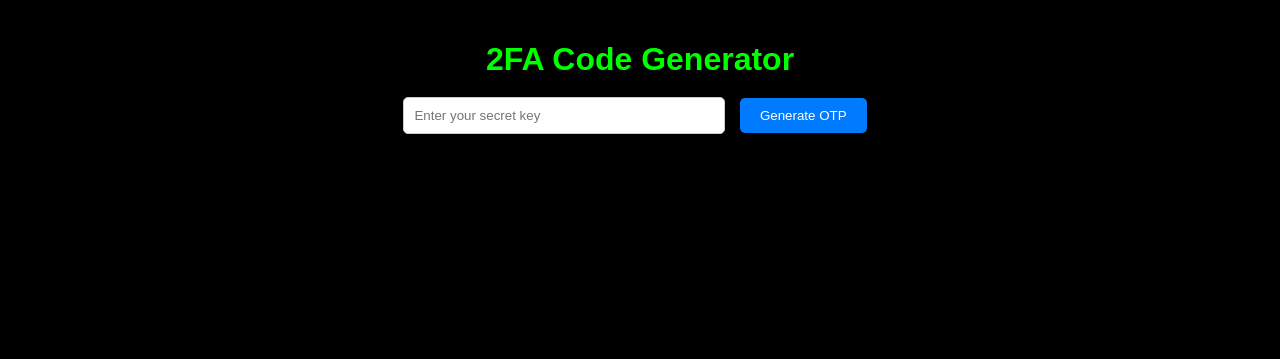
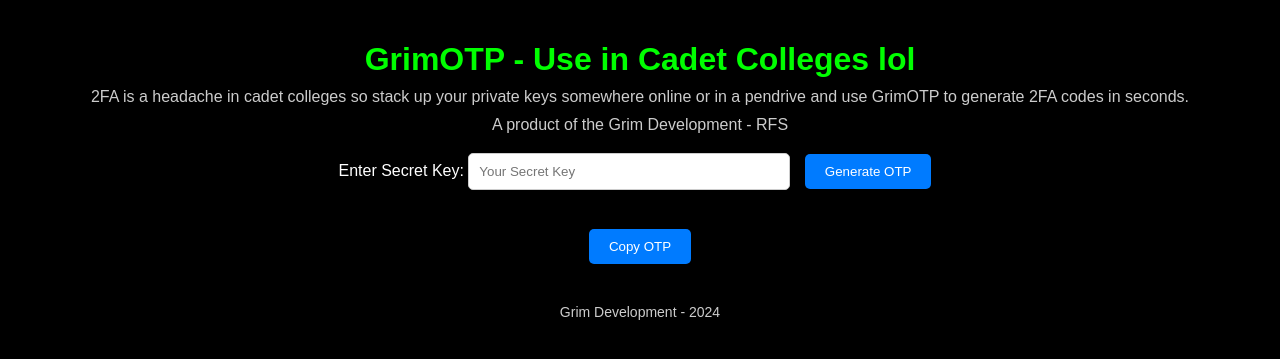
Before and after one commit to Rafsan64/GrimOTP, a Flask app: page / in a window 1280 px wide. Shown: the top 359 px of the page. Run offline with Flask 3, Linux system fonts and the light colour scheme.

Commit message:
Update index.html

```diff
--- a/templates/index.html
+++ b/templates/index.html
@@ -3,65 +3,94 @@
 <head>
     <meta charset="UTF-8">
     <meta name="viewport" content="width=device-width, initial-scale=1.0">
+    <title>GrimOTP</title>
     <link rel="stylesheet" href="{{ url_for('static', filename='style.css') }}">
-    <title>2FA Code Generator</title>
+    <script src="https://code.jquery.com/jquery-3.6.0.min.js"></script>
 </head>
 <body>
     <div class="container">
-        <h1>2FA Code Generator</h1>
-        <input type="text" id="secretKey" placeholder="Enter your secret key" />
-        <button id="generateButton">Generate OTP</button>
-        <div id="otpDisplay" class="otp-display"></div>
-        <div id="timer" class="timer"></div>
-        <button id="copyButton" style="display: none;">Copy OTP</button>
+        <h1>GrimOTP - Use in Cadet Colleges lol</h1>
+        <p>2FA is a headache in cadet colleges so stack up your private keys somewhere online or in a pendrive and use GrimOTP to generate 2FA codes in seconds.</p>
+        <p>A product of the Grim Development - RFS</p>
+
+        <div>
+            <label for="secretKey">Enter Secret Key:</label>
+            <input type="text" id="secretKey" placeholder="Your Secret Key" required>
+            <button id="generateOTP">Generate OTP</button>
+        </div>
+
+        <h2 id="otpDisplay"></h2>
+        <button id="copyOTP">Copy OTP</button>
+
         <div id="log" class="log"></div>
+
+        <footer>
+            <p>Grim Development - 2024</p>
+        </footer>
     </div>
 
     <script>
-        let timerInterval;
+        // Function to generate a TOTP based on the provided secret key
+        function generateTOTP(secret) {
+            const epoch = Math.floor(Date.now() / 1000);
+            const time = Math.floor(epoch / 30); // TOTP is valid for 30 seconds
+            const key = base32ToByteArray(secret);
 
-        document.getElementById("generateButton").addEventListener("click", function () {
+            const hmac = new Uint8Array(32);
+            const hmacKey = CryptoJS.enc.Base64.parse(CryptoJS.enc.Hex.stringify(key));
+            const hmacValue = CryptoJS.HmacSHA1(hmacKey, CryptoJS.enc.Latin1.parse(time.toString()));
+
+            const offset = hmacValue[hmacValue.length - 1] & 0xf;
+            const otp = ((hmacValue[offset] & 0x7f) << 24) |
+                        ((hmacValue[offset + 1] & 0xff) << 16) |
+                        ((hmacValue[offset + 2] & 0xff) << 8) |
+                        (hmacValue[offset + 3] & 0xff);
+
+            return otp % 1000000; // Return a 6-digit OTP
+        }
+
+        // Convert Base32 secret to byte array
+        function base32ToByteArray(base32) {
+            const base32Map = "ABCDEFGHIJKLMNOPQRSTUVWXYZ234567";
+            const padding = (base32.match(/=/g) || []).length;
+
+            let byteArray = [];
+            let buffer = 0;
+            let bitsLeft = 0;
+
+            for (let char of base32.replace(/=/g, '')) {
+                const value = base32Map.indexOf(char);
+                buffer = (buffer << 5) | value;
+                bitsLeft += 5;
+
+                if (bitsLeft >= 8) {
+                    byteArray.push((buffer >> (bitsLeft - 8)) & 0xff);
+                    bitsLeft -= 8;
+                }
+            }
+
+            return byteArray;
+        }
+
+        document.getElementById("generateOTP").addEventListener("click", function () {
             const secretKey = document.getElementById("secretKey").value.trim();
-            if (secretKey) {
-                fetch('/generate', {
-                    method: 'POST',
-                    headers: {
-                        'Content-Type': 'application/x-www-form-urlencoded'
-                    },
-                    body: `secret=${secretKey}`
-                })
-                .then(response => response.json())
-                .then(data => {
-                    document.getElementById("otpDisplay").innerText = `Your OTP: ${data.otp}`;
-                    document.getElementById("log").innerText = "2FA code generated.";
-                    startTimer(30); // Start a 30-second countdown
-                    document.getElementById("copyButton").style.display = "inline"; // Show copy button
-                });
-            } else {
-                document.getElementById("log").innerText = "Please enter a secret key.";
+
+            if (!secretKey) {
+                document.getElementById("log").innerText = "Warning: Please enter a secret key.";
+                return;
             }
+
+            const generatedOTP = generateTOTP(secretKey);
+
+            document.getElementById("otpDisplay").innerText = `Your OTP: ${generatedOTP}`;
+            document.getElementById("log").innerText = "2FA code generated.";
         });
 
-        function startTimer(duration) {
-            let timer = duration;
-            document.getElementById("timer").innerText = `Time left: ${timer} seconds`;
-            clearInterval(timerInterval); // Clear any existing interval
-            timerInterval = setInterval(() => {
-                timer--;
-                document.getElementById("timer").innerText = `Time left: ${timer} seconds`;
-                if (timer <= 0) {
-                    clearInterval(timerInterval);
-                    document.getElementById("log").innerText = "OTP expired. Please generate a new one.";
-                    document.getElementById("copyButton").style.display = "none"; // Hide copy button
-                }
-            }, 1000);
-        }
+        document.getElementById("copyOTP").addEventListener("click", function () {
+            const otpText = document.getElementById("otpDisplay").innerText;
 
-        document.getElementById("copyButton").addEventListener("click", function () {
-            const otpText = document.getElementById("otpDisplay").innerText;
-            const otp = otpText.split(": ")[1]; // Extract OTP
-            if (otp) {
-                navigator.clipboard.writeText(otp).then(() => {
+            if (otpText) {
+                navigator.clipboard.writeText(otpText).then(() => {
                     document.getElementById("log").innerText = "OTP copied to clipboard!";
                 }).catch(err => {
                     document.getElementById("log").innerText = "Failed to copy OTP.";
```
